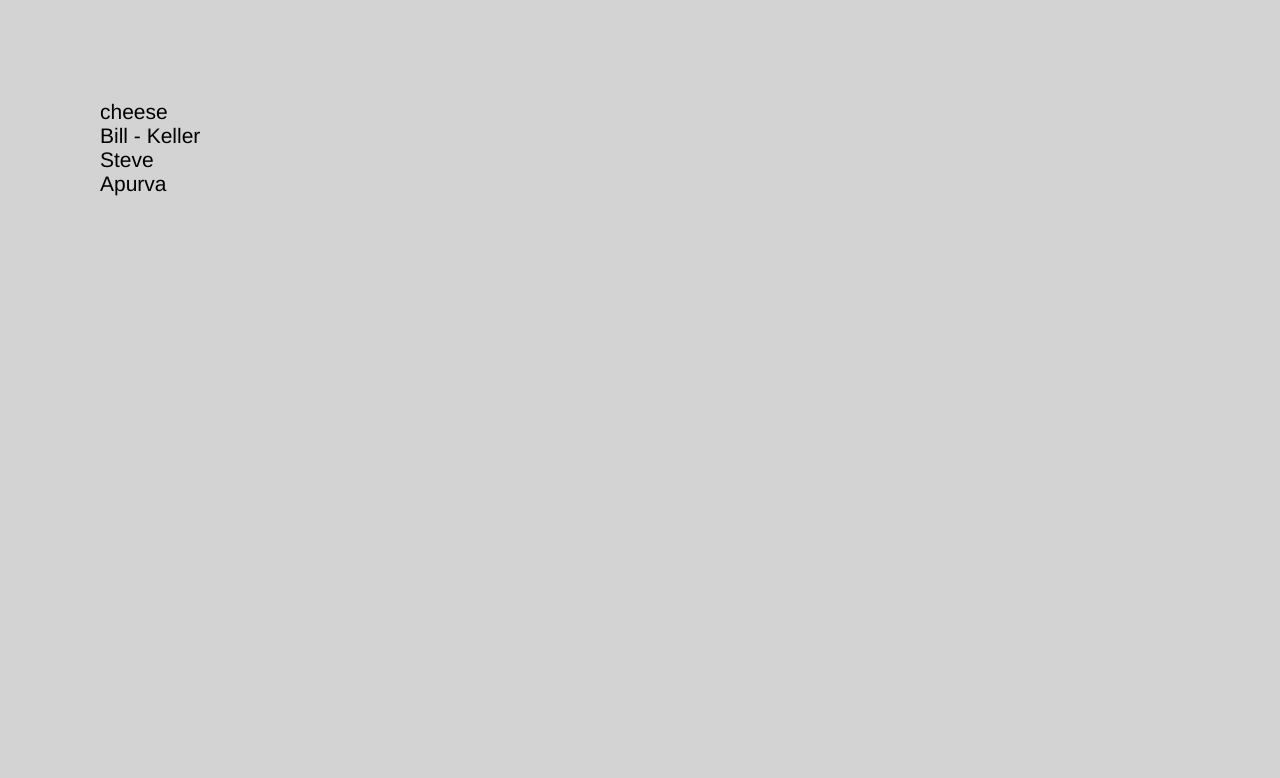
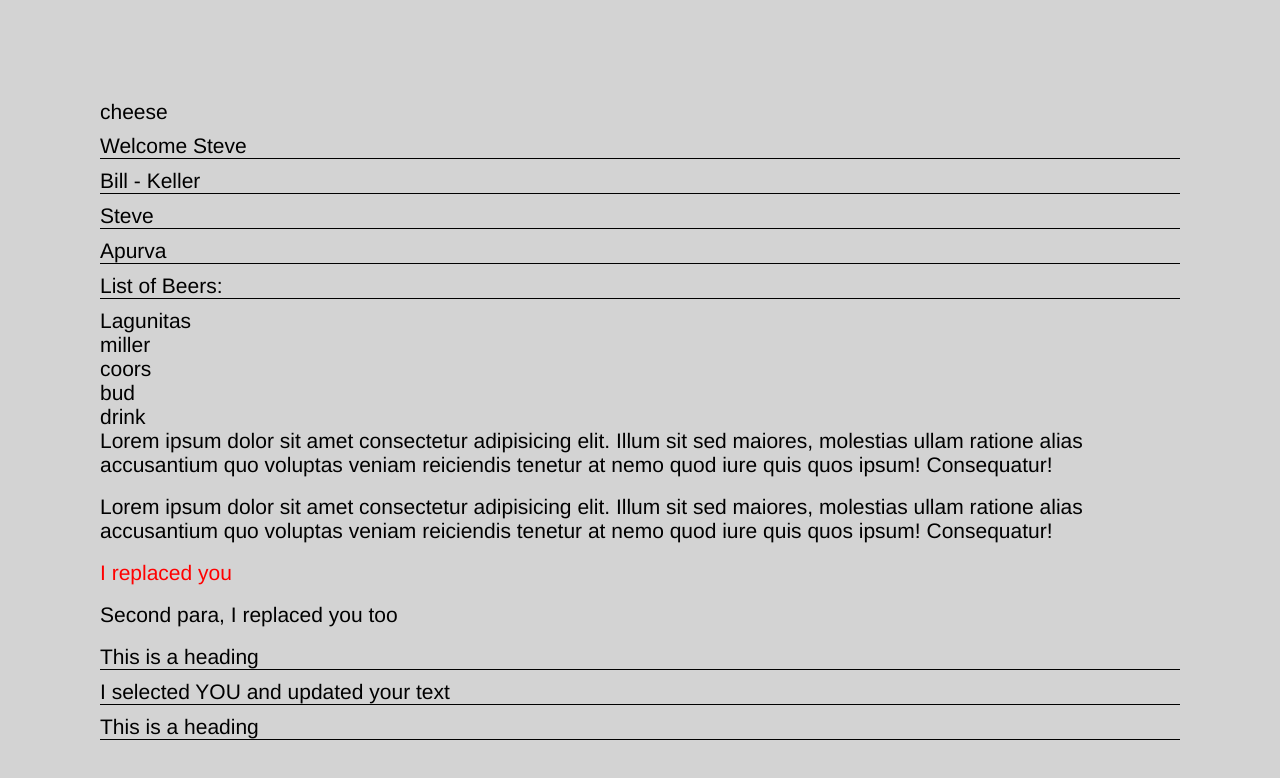
Before and after one commit to billkeller/js-logic-loops-2, a plain HTML site: page index.html in a window 1280 px wide. Drawn offline with Linux system fonts and the light colour scheme.

Commit message:
different ways of selecting DOM elements

```diff
--- a/css/main.css
+++ b/css/main.css
@@ -7,3 +7,12 @@ body {
     background-color: lightgray;
     padding: 100px;
 }
+
+h2, h3, h4, h5 {
+    margin: 10px 0;
+    border-bottom: 1px solid black;
+}
+
+p {
+    margin: 0 0 18px;
+}
--- a/index.html
+++ b/index.html
@@ -11,9 +11,24 @@
 </head>
 <body>
     <h1 id="head">Welcome to my website. JS Logic Loops</h1>
+    <h2 id="title">Enter Your Information</h2>
     <h2 id="full-name"></h2>
     <h3 id="friends-name"></h3>
     <h4 id="new-name"></h4>
+    <h5>List of Beers:</h5>
+    <ul id="js-beers"></ul>
+
+    <p>Lorem ipsum dolor sit amet consectetur adipisicing elit. Illum sit sed maiores, molestias ullam ratione alias accusantium quo voluptas veniam reiciendis tenetur at nemo quod iure quis quos ipsum! Consequatur!</p>
+
+    <p>Lorem ipsum dolor sit amet consectetur adipisicing elit. Illum sit sed maiores, molestias ullam ratione alias accusantium quo voluptas veniam reiciendis tenetur at nemo quod iure quis quos ipsum! Consequatur!</p>
+
+    <p class="js-copy">some copy</p>
+    <p class="js-copy">some copy</p>
+
+    <h4 class="heading">This is a heading</h4>
+    <h4 class="heading">This is a heading</h4>
+    <h4 class="heading">This is a heading</h4>
+
     <script src="js/main.js"></script>
 </body>
 </html>
--- a/js/main.js
+++ b/js/main.js
@@ -107,3 +107,47 @@ console.log(cartoons.indexOf('popeye')); // logs num 2
 if (cartoons.indexOf('popeye') === 2) {
     // you will end up here
 }
+
+var beers = ['Lagunitas', 'miller', 'coors', 'bud', 'drink'];
+var beersHtml = '';
+// for loop. initilization, test, increment
+for (var i = 0; i < beers.length; i++) {
+    // each item
+    console.log(beers[i]);
+    beersHtml = beersHtml + '<li>' + beers[i] + '</li>';
+    console.log(beersHtml);
+}
+document.getElementById('js-beers').innerHTML = beersHtml;
+
+// while loop
+var x = 6;
+while (x < 10) {
+    console.log(x);
+    x++;
+}
+
+var myFriends = ['steve', 'Shirley', 'Marvin', 'Madelyn', 'Horace'];
+for (var i = 0; i < myFriends.length; i++) {
+    console.log('I am friends with ' + myFriends[i]);
+}
+
+// getElementById, returns null or one object
+var heading = document.getElementById('title');
+console.log(heading.innerText);
+var name = 'Steve';
+heading.innerText = 'Welcome ' + name;
+
+// getElementsByClassName and getElementsByTagName return arrays
+var secondHeader = document.getElementsByClassName('heading')[1];
+secondHeader.innerText = 'I selected YOU and updated your text';
+
+// add elements to your DOM.
+// select them using different selectors
+// change them and update your DOM
+
+// returns first p.js-copy as object
+var firstPara = document.querySelector('.js-copy');
+firstPara.innerHTML = '<span style="color: red;">I replaced you</span>'
+// returns all p.js-copy's as an array
+var allPara = document.querySelectorAll('.js-copy');
+allPara[1].innerText = 'Second para, I replaced you too'
```
